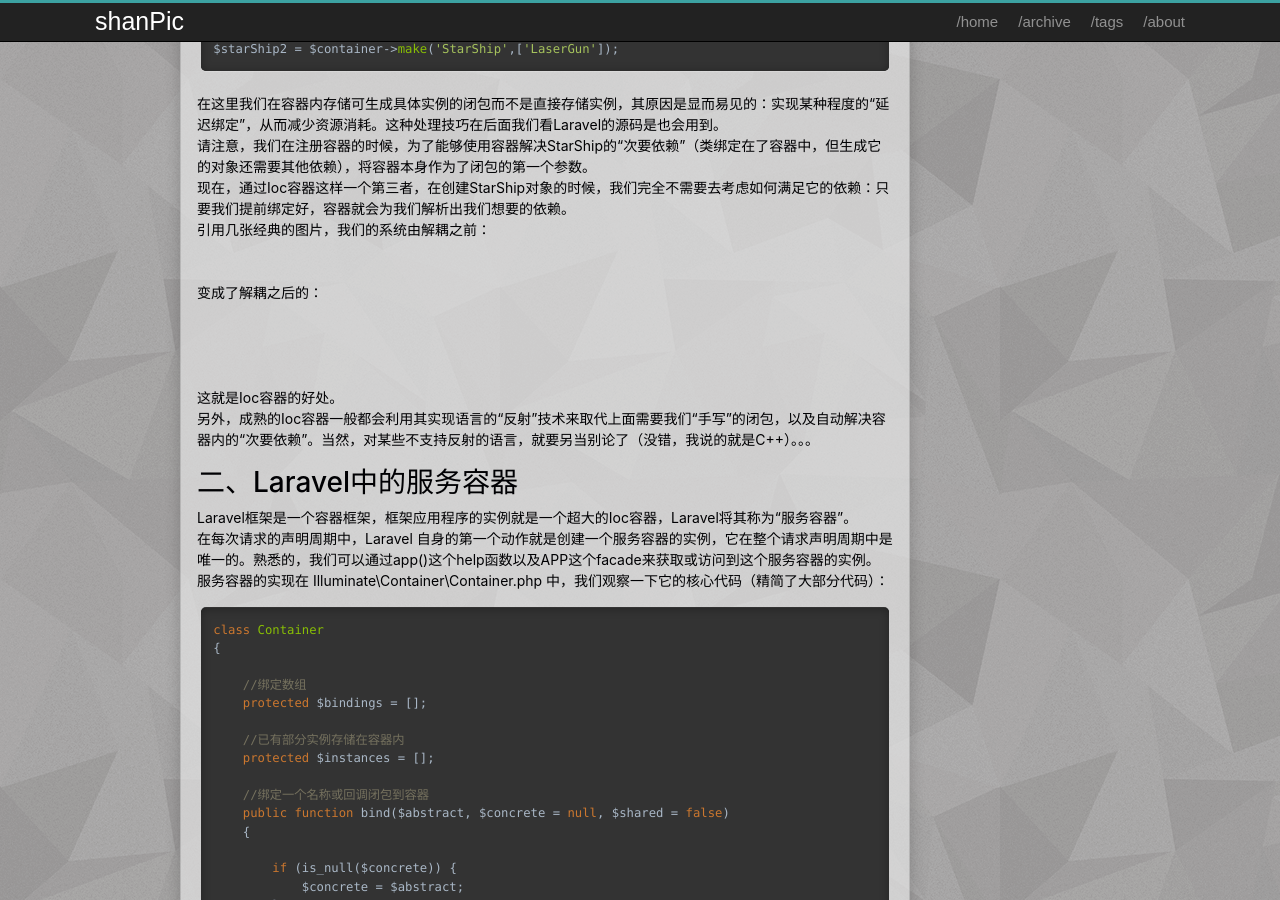
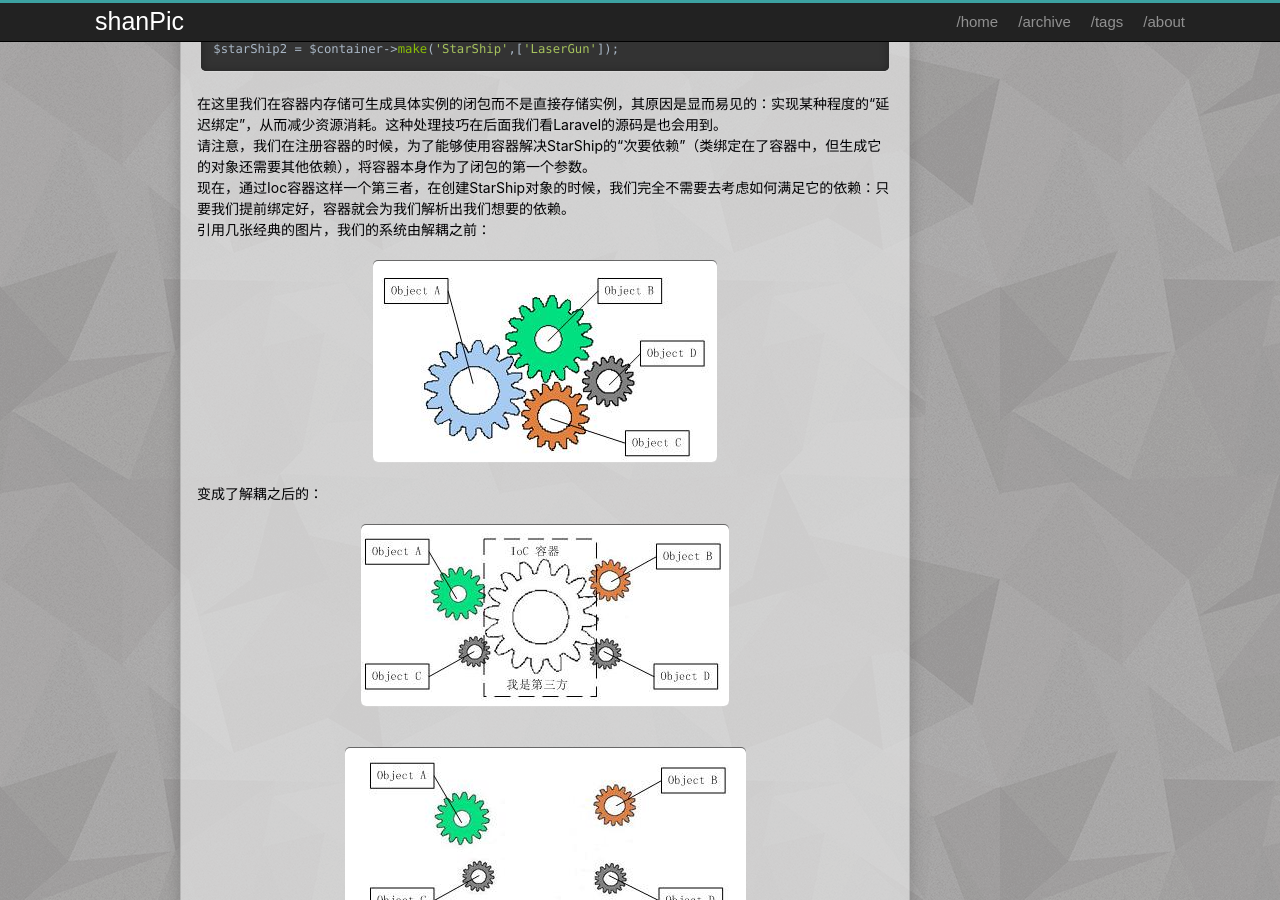
Before and after one commit to shanPic/shanPic.github.io, a Jekyll site: the page built from _posts/2019-08-11-ioc-in-laravel.md, in a window 1280 px wide and 900 px high, scrolled down 2421 px. Built offline with Jekyll 4.4.1, drawn with Linux system fonts in a browser that asks for light colours; comment, search, counter and statistics services are not loaded.

Commit message:
图片引用由图床改为本地文件

```diff
--- a/_posts/2019-08-11-ioc-in-laravel.md
+++ b/_posts/2019-08-11-ioc-in-laravel.md
@@ -122,12 +122,12 @@ $starShip2 = $container->make('StarShip',['LaserGun']);
 现在，通过Ioc容器这样一个第三者，在创建StarShip对象的时候，我们完全不需要去考虑如何满足它的依赖：只要我们提前绑定好，容器就会为我们解析出我们想要的依赖。
 引用几张经典的图片，我们的系统由解耦之前：
 <!-- ![](https://i.imgur.com/Ux2Ey8Y.png){:.center-image } -->
-![](../resource/images/2019-08-11-ioc-in-laravel/解耦前.png){:.center-image }
+![](/resource/images/2019-08-11-ioc-in-laravel/解耦前.png){:.center-image }
 变成了解耦之后的：
 <!-- ![](https://i.imgur.com/DJhlvza.png){:.center-image } -->
-![](../resource/images/2019-08-11-ioc-in-laravel/解耦后-1.png){:.center-image }
+![](/resource/images/2019-08-11-ioc-in-laravel/解耦后-1.png){:.center-image }
 <!-- ![](https://i.imgur.com/VDHwgid.png){:.center-image } -->
-![](../resource/images/2019-08-11-ioc-in-laravel/解耦后-2.png){:.center-image }
+![](/resource/images/2019-08-11-ioc-in-laravel/解耦后-2.png){:.center-image }
 这就是Ioc容器的好处。
 另外，成熟的Ioc容器一般都会利用其实现语言的“反射”技术来取代上面需要我们“手写”的闭包，以及自动解决容器内的“次要依赖”。当然，对某些不支持反射的语言，就要另当别论了（没错，我说的就是C++）。。。
 # 二、Laravel中的服务容器
```
